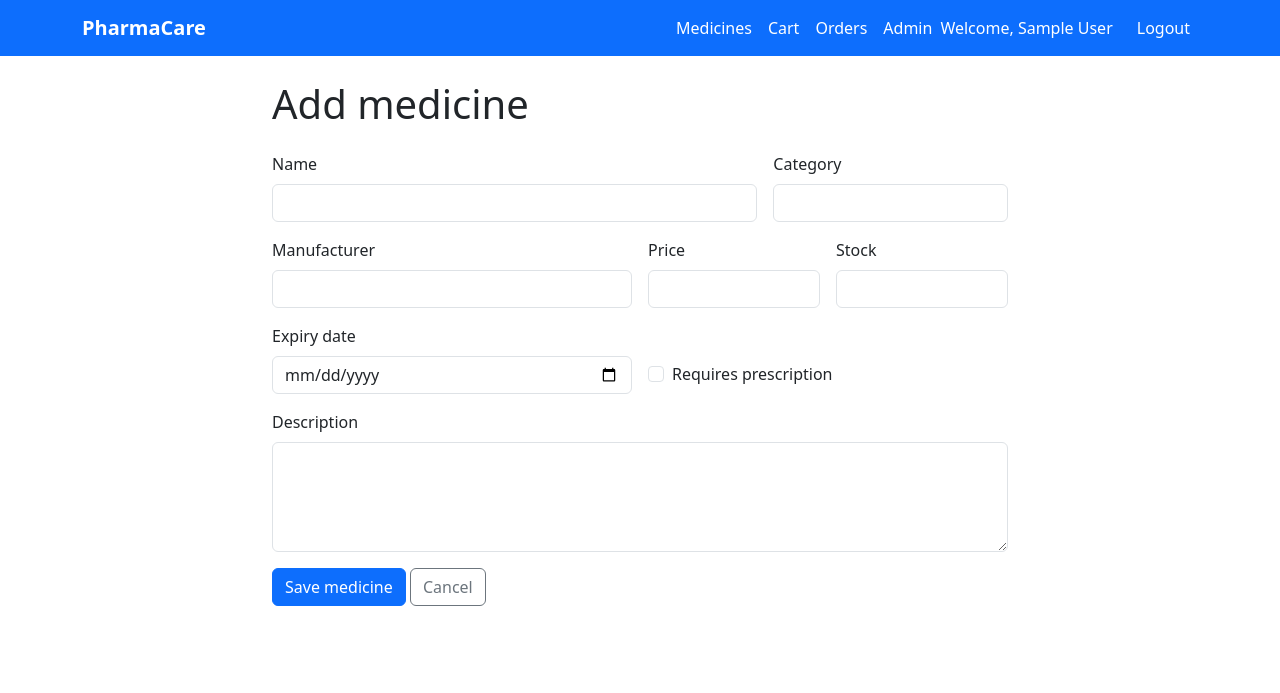
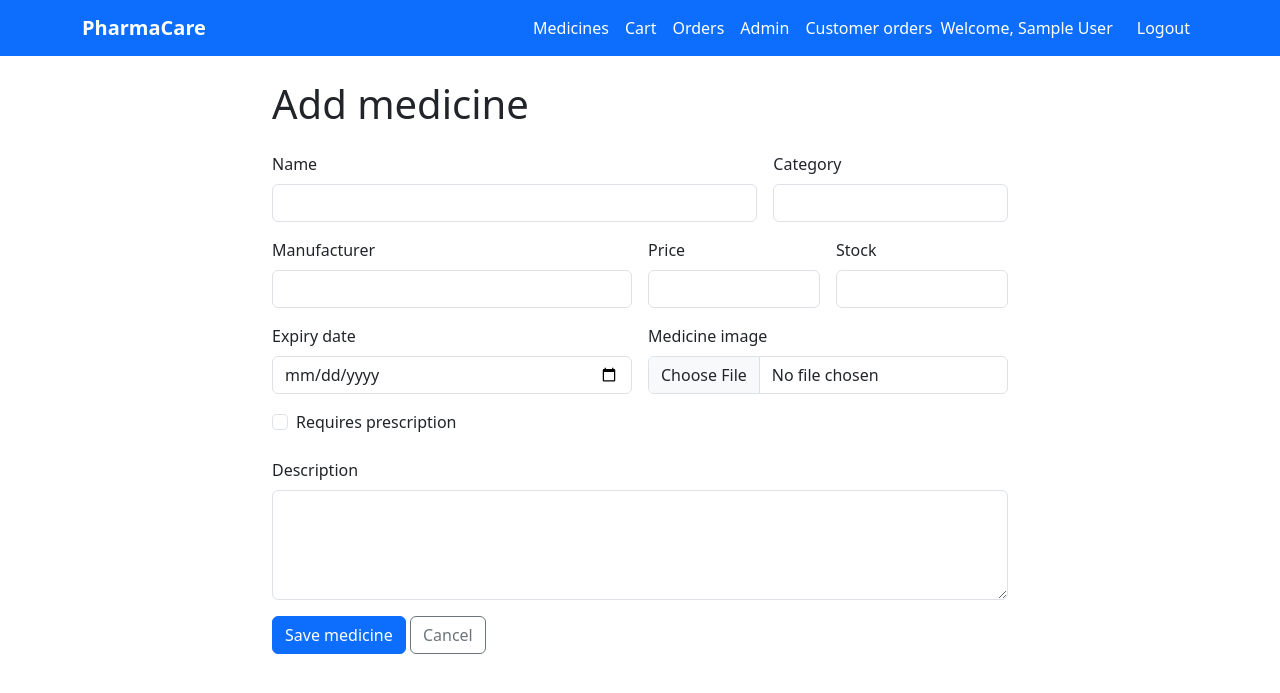
Before and after one commit to atika94/pharmacare, a Flask app: page /admin/medicines/new in a window 1280 px wide. Shown: the top 693 px of the page. Run offline with Flask 3, Linux system fonts and the light colour scheme; a user stored in the database is signed in; tables that the repository leaves empty hold one stand-in row (values such as "Sample post").

Commit message:
Implemented the admin

```diff
--- a/app/database/connection.py
+++ b/app/database/connection.py
@@ -160,9 +160,16 @@ def init_db():
                 expiry_date            DATE,
                 description            TEXT,
                 requires_prescription  BOOLEAN        NOT NULL DEFAULT 0,
+                image_filename         VARCHAR(255),
                 created_at             DATETIME       NOT NULL DEFAULT CURRENT_TIMESTAMP
             )
         """)
+
+        medicine_columns = {
+            row[1] for row in cursor.execute("PRAGMA table_info(medicines)").fetchall()
+        }
+        if "image_filename" not in medicine_columns:
+            cursor.execute("ALTER TABLE medicines ADD COLUMN image_filename VARCHAR(255)")
 
         cursor.execute("""
             CREATE TABLE IF NOT EXISTS orders (
--- a/app/models/medicine.py
+++ b/app/models/medicine.py
@@ -10,6 +10,7 @@ class Medicine:
         expiry_date,
         description,
         requires_prescription,
+        image_filename=None,
     ):
         self.id = id
         self.name = name
@@ -20,3 +21,4 @@ class Medicine:
         self.expiry_date = expiry_date
         self.description = description
         self.requires_prescription = bool(requires_prescription)
+        self.image_filename = image_filename
--- a/app/routes/admin.py
+++ b/app/routes/admin.py
@@ -1,13 +1,30 @@
 from datetime import date
 from functools import wraps
+import os
+import uuid
 
 from flask import Blueprint, abort, flash, redirect, render_template, request, url_for
 from flask_login import current_user, login_required
+from werkzeug.utils import secure_filename
 
 from app.database.connection import execute_query, fetch_all, fetch_one
 
 
 admin_bp = Blueprint("admin", __name__, url_prefix="/admin")
+ALLOWED_IMAGE_EXTENSIONS = {"jpg", "jpeg", "png", "gif", "webp"}
+
+
+def _save_image(upload):
+    if not upload or not upload.filename:
+        return None, None
+    extension = secure_filename(upload.filename).rsplit(".", 1)[-1].lower()
+    if extension not in ALLOWED_IMAGE_EXTENSIONS:
+        return None, "Image must be JPG, JPEG, PNG, GIF, or WEBP."
+    filename = f"{uuid.uuid4().hex}.{extension}"
+    upload_directory = os.path.join("app", "static", "images", "medicines")
+    os.makedirs(upload_directory, exist_ok=True)
+    upload.save(os.path.join(upload_directory, filename))
+    return filename, None
 
 
 def admin_required(view):
@@ -60,11 +77,13 @@ def dashboard():
     medicines = fetch_all(
         """
         SELECT id, name, category, price, stock_quantity, expiry_date,
-               requires_prescription
+               requires_prescription, image_filename
         FROM medicines
         ORDER BY name COLLATE NOCASE
         """
     )
+
+
     low_stock = [medicine for medicine in medicines if medicine["stock_quantity"] <= 10]
     expired = fetch_all(
         """
@@ -74,6 +93,22 @@ def dashboard():
         ORDER BY expiry_date
         """
     )
+
+
+@admin_bp.route("/orders")
+@admin_required
+def orders():
+    orders_data = fetch_all(
+        """
+        SELECT orders.id, orders.total_amount, orders.pickup_location,
+               orders.status, orders.created_at, users.name AS customer_name,
+               users.email AS customer_email
+        FROM orders
+        JOIN users ON users.id = orders.user_id
+        ORDER BY orders.created_at DESC, orders.id DESC
+        """
+    )
+    return render_template("admin/orders.html", orders=orders_data)
     return render_template(
         "admin/dashboard.html",
         medicines=medicines,
@@ -92,12 +127,18 @@ def create_medicine():
             flash(error, "danger")
             return render_template("admin/medicine_form.html", medicine=request.form, heading="Add medicine")
 
+        image_filename, image_error = _save_image(request.files.get("image"))
+        if image_error:
+            flash(image_error, "danger")
+            return render_template("admin/medicine_form.html", medicine=request.form, heading="Add medicine")
+
+        data["image_filename"] = image_filename
         if execute_query(
             """
             INSERT INTO medicines
                 (name, category, manufacturer, price, stock_quantity, expiry_date,
-                 description, requires_prescription)
-            VALUES (?, ?, ?, ?, ?, ?, ?, ?)
+                  description, requires_prescription, image_filename)
+              VALUES (?, ?, ?, ?, ?, ?, ?, ?, ?)
             """,
             tuple(data.values()),
         ):
@@ -121,12 +162,18 @@ def edit_medicine(medicine_id):
             flash(error, "danger")
             return render_template("admin/medicine_form.html", medicine=request.form, heading="Edit medicine")
 
+        image_filename, image_error = _save_image(request.files.get("image"))
+        if image_error:
+            flash(image_error, "danger")
+            return render_template("admin/medicine_form.html", medicine=request.form, heading="Edit medicine")
+        data["image_filename"] = image_filename or medicine["image_filename"]
+
         updated = execute_query(
             """
             UPDATE medicines
             SET name = ?, category = ?, manufacturer = ?, price = ?,
                 stock_quantity = ?, expiry_date = ?, description = ?,
-                requires_prescription = ?
+                requires_prescription = ?, image_filename = ?
             WHERE id = ?
             """,
             tuple(data.values()) + (medicine_id,),
--- a/app/routes/medicines.py
+++ b/app/routes/medicines.py
@@ -15,7 +15,7 @@ def list_medicines():
     medicines_data = fetch_all(
         """
         SELECT id, name, category, manufacturer, price, stock_quantity,
-               expiry_date, description, requires_prescription
+               expiry_date, description, requires_prescription, image_filename
         FROM medicines
         WHERE name LIKE ?
            OR category LIKE ?
--- a/app/templates/admin/medicine_form.html
+++ b/app/templates/admin/medicine_form.html
@@ -6,7 +6,7 @@
 <div class="row justify-content-center">
     <div class="col-lg-8">
         <h1 class="mb-4">{{ heading }}</h1>
-        <form method="POST" class="row g-3">
+        <form method="POST" enctype="multipart/form-data" class="row g-3">
             <div class="col-md-8">
                 <label class="form-label" for="name">Name</label>
                 <input class="form-control" id="name" name="name" value="{{ medicine.get('name', '') }}" required maxlength="200">
@@ -31,6 +31,13 @@
                 <label class="form-label" for="expiry_date">Expiry date</label>
                 <input class="form-control" id="expiry_date" name="expiry_date" type="date" value="{{ medicine.get('expiry_date', '') or '' }}">
             </div>
+            <div class="col-md-6">
+                <label class="form-label" for="image">Medicine image</label>
+                <input class="form-control" id="image" name="image" type="file" accept=".jpg,.jpeg,.png,.gif,.webp">
+                {% if medicine.get('image_filename') %}
+                <img class="mt-2 rounded" src="{{ url_for('static', filename='images/medicines/' ~ medicine.get('image_filename')) }}" alt="Current medicine image" style="max-width: 160px; max-height: 120px; object-fit: cover;">
+                {% endif %}
+            </div>
             <div class="col-md-6 d-flex align-items-end">
                 <div class="form-check mb-2">
                     <input class="form-check-input" id="requires_prescription" name="requires_prescription" type="checkbox" {% if medicine.get('requires_prescription') %}checked{% endif %}>
--- a/app/templates/base.html
+++ b/app/templates/base.html
@@ -44,6 +44,10 @@
                     <a class="nav-link text-white"
                        href="{{ url_for('admin.dashboard') }}">
                         Admin
+                    </a>
+                    <a class="nav-link text-white"
+                       href="{{ url_for('admin.orders') }}">
+                        Customer orders
                     </a>
                     {% endif %}
                 <span class="navbar-text text-white me-3">
--- a/app/templates/medicines/list.html
+++ b/app/templates/medicines/list.html
@@ -29,6 +29,9 @@
     <div class="col-md-6 col-xl-4">
         <article class="card h-100 shadow-sm">
             <div class="card-body d-flex flex-column">
+                {% if medicine.image_filename %}
+                <img class="card-img-top mb-3 rounded" src="{{ url_for('static', filename='images/medicines/' ~ medicine.image_filename) }}" alt="{{ medicine.name }}" style="height: 180px; object-fit: cover;">
+                {% endif %}
                 <div class="d-flex justify-content-between gap-2">
                     <h2 class="h5 card-title">{{ medicine.name }}</h2>
                     {% if medicine.requires_prescription %}
--- a/setup_database.sql
+++ b/setup_database.sql
@@ -24,6 +24,7 @@ CREATE TABLE IF NOT EXISTS medicines (
     expiry_date            DATE,
     description            TEXT,
     requires_prescription  BOOLEAN        NOT NULL DEFAULT 0,
+    image_filename         VARCHAR(255),
     created_at             DATETIME       NOT NULL DEFAULT CURRENT_TIMESTAMP
 );
 
```
Also changed, not shown: app/routes/orders.py (+5 -3 lines), app/templates/admin/orders.html (added, +32 -0 lines), tests/test_admin.py (+35 -0 lines), README.md.
